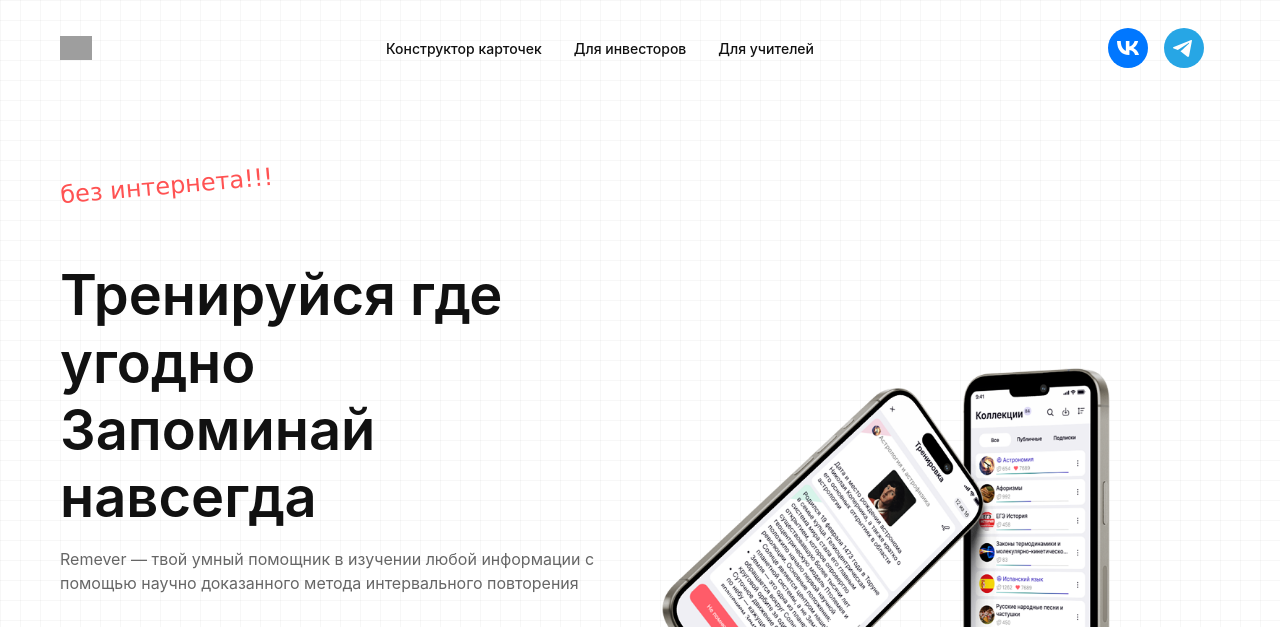
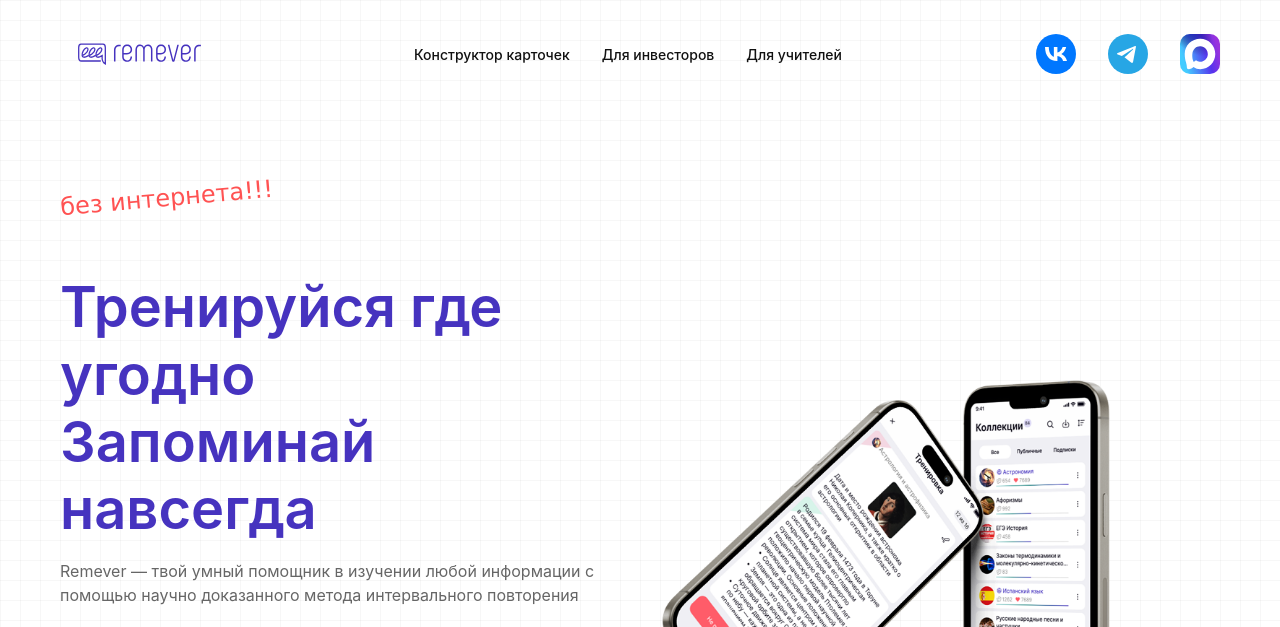
Before and after one commit to AlexsandrSF/remever_lending, a Flask app: page / in a window 1280 px wide. Shown: the top 627 px of the page. Run offline with Flask 3, Linux system fonts and the light colour scheme; grey boxes are pictures that could not be loaded.

Commit message:
Fix color text-primary fix Max display

```diff
--- a/static/css/style.css
+++ b/static/css/style.css
@@ -1,7 +1,7 @@
 /* ==========================================================================   CSS Variables   ========================================================================== */
 :root {
     /* Цветовая палитра из макета */
-    --color-primary: #5138EE;
+    --color-primary: #4633BF;
     --color-text-main: #111111;
     --color-text-muted: #666666;
     --color-bg-light: #F8F9FA;
@@ -134,7 +134,7 @@ section {
 }
 
 .logo img {
-    height: 24px;
+    height: 52px;
 }
 
 .burger-menu {
@@ -174,7 +174,7 @@ section {
 
 /* ==========================================================================   Method Section   ========================================================================== */
 .method-info {
-    background-color: var(--color-white);
+    background-color: transparent;
 }
 
 .method-inner {
@@ -426,7 +426,11 @@ section {
 
 .social-links {
     display: flex;
-    gap: 16px;
+    gap: 32px;
+}
+
+.text-primary-color {
+    color: var(--color-primary);
 }
 
 /* ==========================================================================   Media Queries (Tablet & Desktop)   ========================================================================== */
--- a/static/js/main.js
+++ b/static/js/main.js
@@ -0,0 +1,84 @@
+document.addEventListener('DOMContentLoaded', () => {
+    // 1. Логика мобильного бургер-меню
+    const burgerMenu = document.querySelector('.burger-menu');
+    const desktopNav = document.querySelector('.desktop-nav');
+
+    if (burgerMenu && desktopNav) {
+        burgerMenu.addEventListener('click', () => {
+            const isActive = burgerMenu.classList.toggle('is-active');
+
+            if (isActive) {
+                // Применяем стили для отображения меню на мобильных
+                desktopNav.style.display = 'block';
+                desktopNav.style.position = 'absolute';
+                desktopNav.style.top = '100%';
+                desktopNav.style.left = '0';
+                desktopNav.style.width = '100%';
+                desktopNav.style.backgroundColor = 'var(--color-white)';
+                desktopNav.style.padding = '20px';
+                desktopNav.style.boxShadow = '0 10px 20px rgba(0,0,0,0.1)';
+
+                // Блокируем скролл страницы
+                document.body.style.overflow = 'hidden';
+            } else {
+                // Сбрасываем инлайн-стили при закрытии
+                desktopNav.style.display = '';
+                desktopNav.style.position = '';
+                document.body.style.overflow = '';
+            }
+        });
+    }
+
+
+    // 2. Плавный скролл по якорным ссылкам и закрытие мобильного меню
+    const anchorLinks = document.querySelectorAll('a[href^="#"]');
+
+    anchorLinks.forEach(link => {
+        link.addEventListener('click', function(e) {
+            const targetId = this.getAttribute('href');
+
+            // Пропускаем заглушки
+            if (targetId === '#' || targetId === '#more' || targetId === '#start') {
+                e.preventDefault();
+                return;
+            }
+
+            const targetElement = document.querySelector(targetId);
+
+            if (targetElement) {
+                e.preventDefault();
+
+                // Закрываем мобильное меню, если оно открыто
+                if (burgerMenu && burgerMenu.classList.contains('is-active')) {
+                    burgerMenu.click();
+                }
+
+                // Плавная прокрутка к элементу
+                targetElement.scrollIntoView({
+                    behavior: 'smooth',
+                    block: 'start'
+                });
+            }
+        });
+    });
+
+
+    // 3. Логика аккордеона FAQ
+    const accordionHeaders = document.querySelectorAll('.accordion-header');
+
+    accordionHeaders.forEach(header => {
+        header.addEventListener('click', () => {
+            const isExpanded = header.getAttribute('aria-expanded') === 'true';
+
+            // Опционально: закрываем все остальные открытые вкладки
+            accordionHeaders.forEach(otherHeader => {
+                otherHeader.setAttribute('aria-expanded', 'false');
+            });
+
+            // Переключаем состояние текущей вкладки
+            if (!isExpanded) {
+                header.setAttribute('aria-expanded', 'true');
+            }
+        });
+    });
+});
--- a/templates/index.html
+++ b/templates/index.html
@@ -21,7 +21,7 @@
     <header class="header">
         <div class="container header-inner">
             <a href="/" class="logo">
-                <img src="{{ url_for('static', filename='images/remeverlogo.svg') }}" alt="Remever Logo">
+                <img src="{{ url_for('static', filename='icons/remeverlogo.svg') }}" alt="Remever Logo">
             </a>
 
             <nav class="desktop-nav">
@@ -35,7 +35,7 @@
             <div class="social-links desktop-socials">
                 <a href="#" aria-label="VK"><img src="{{ url_for('static', filename='icons/vk.svg') }}" alt="VK"></a>
                 <a href="#" aria-label="Telegram"><img src="{{ url_for('static', filename='icons/tg.svg') }}" alt="Telegram"></a>
-                <a href="#" aria-label="Max"><img src="{{ url_for('static', filename='icons/max.svg') }}" alt="Max"></a>
+                <a href="#" aria-label="Max"><img src="{{ url_for('static', filename='icons/max.svg') }}" alt="Max" style="height: 40px;"></a>
             </div>
 
             <!-- Бургер-меню для мобильной версии -->
@@ -53,7 +53,7 @@
             <div class="container hero-inner">
                 <div class="hero-content">
                     <span class="tag">без интернета!!!</span>
-                    <h1>Тренируйся где угодно<br>Запоминай навсегда</h1>
+                    <h1 class="text-primary-color">Тренируйся где угодно<br>Запоминай навсегда</h1>
                     <p>Remever — твой умный помощник в изучении любой информации с помощью научно доказанного метода интервального повторения</p>
 
                     <!-- QR-код (скрывается на мобильных устройствах через CSS класс desktop-only) -->
@@ -257,7 +257,7 @@
     <!-- Подвал сайта -->
     <footer class="footer">
         <div class="container footer-inner">
-            <div class="copyright">© 2026 Remever</div>
+            <div class="text-primary-color" class="copyright" >© 2026 Remever</div>
             <div class="legal-links">
                 <a href="#privacy">Политика конфиденциальности</a>
                 <a href="#cookie">Использование cookie</a>
```
Also changed, not shown: requirements.txt (+1 -7 lines), 1 other file.
